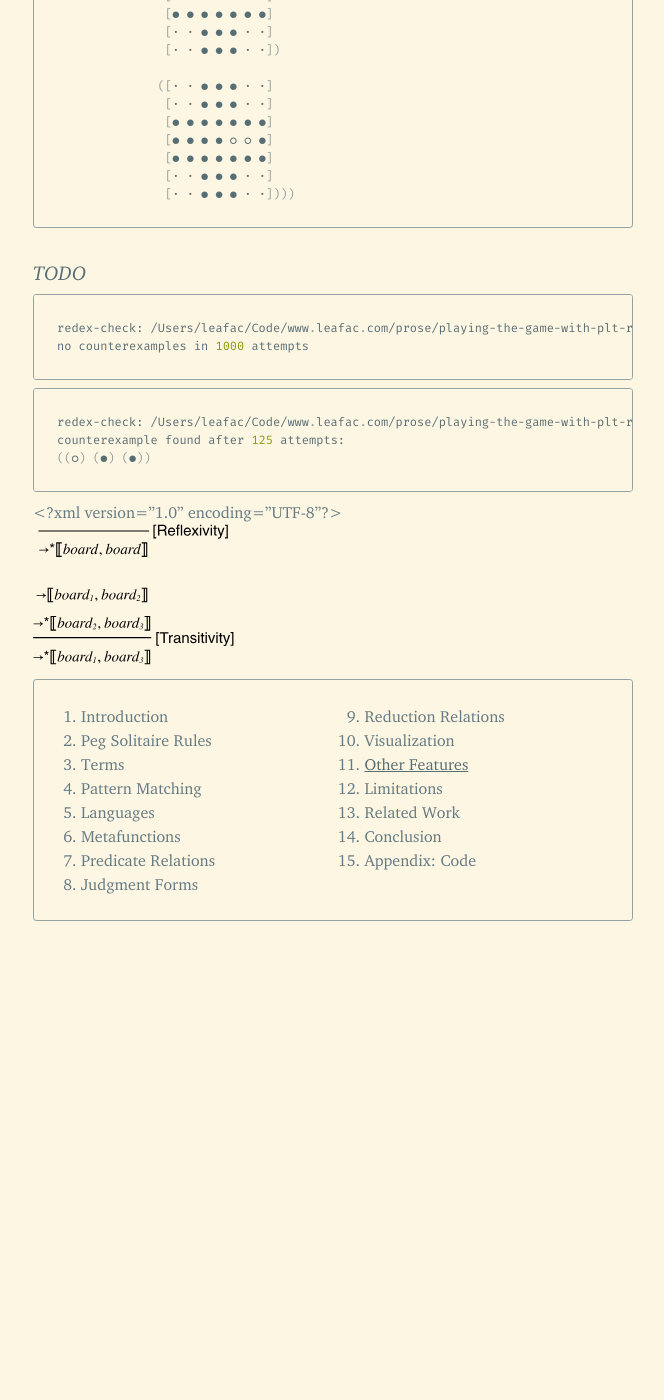
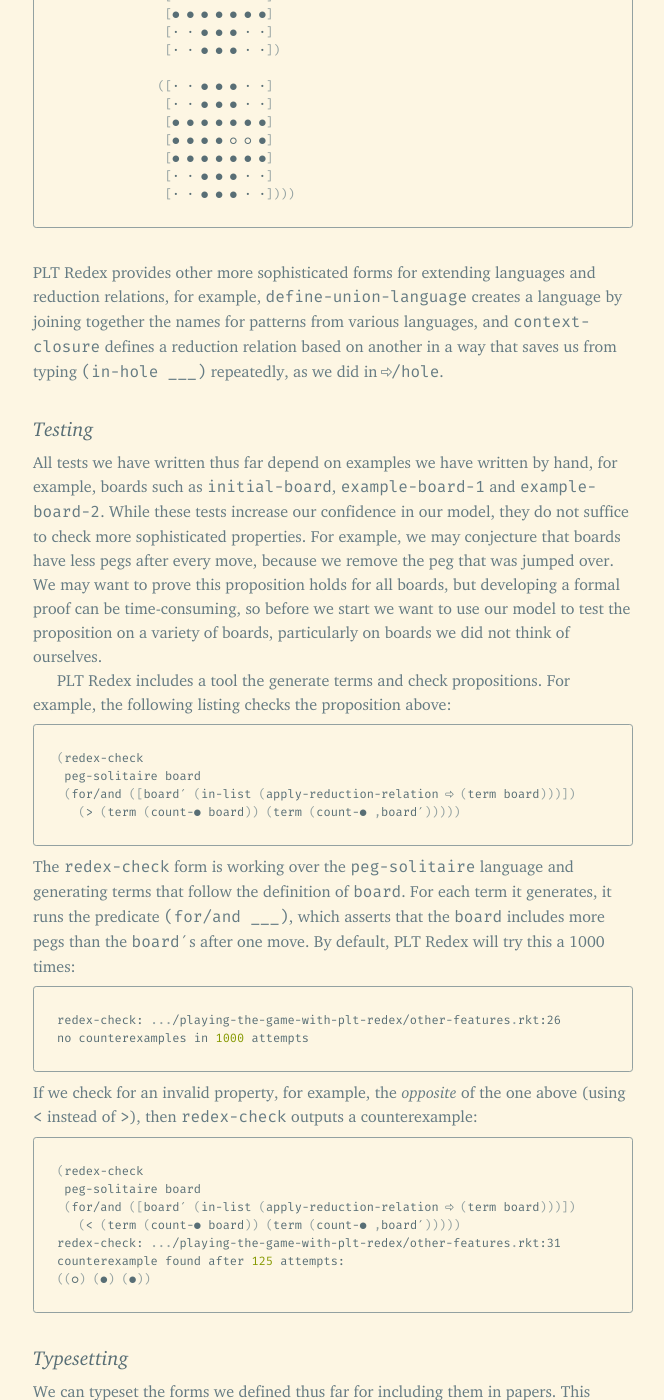
Before and after one commit to leafac/leafac.com, a Jekyll site: the page built from prose/playing-the-game-with-plt-redex/other-features.md, in a window 1280 px wide and 1400 px high, scrolled down 4608 px. Shown: the whole window, without its empty margins (107-771 px from the left). Built offline with Jekyll 4.4.1, drawn with Linux system fonts in a browser that asks for light colours; before the commit the page ends 5553 px from its top, so only the background shows below that; some of the changed text lies outside the part shown.

Commit message:
Finish first draft of “Other Features”

````diff
--- a/prose/playing-the-game-with-plt-redex/other-features.md
+++ b/prose/playing-the-game-with-plt-redex/other-features.md
@@ -173,7 +173,7 @@
         "→")))
 ```
 
-The `(in-hole Board [position_1 ... ● ● ○ position_2 ...])` in the input pattern matches a row including the `● ● ○` sequence. This saves us from having to repeat the surroundings by writing `(row_1 ... ___ row_2 ...)`. The `(in-hole Board [position_1 ... ○ ○ ● position_2 ...])` in the template does the opposite, *plugging* the term `[position_1 ... ○ ○ ● position_2 ...]` in the `hole` we had left in `Board`.
+The `(in-hole Board [position_1 ... ● ● ○ position_2 ...])` in the input pattern matches a row including the `● ● ○` sequence. This saves us from having to repeat the surroundings by writing `(row_1 ... ___ row_2 ...)`.<label class="margin-note"><input type="checkbox"><span markdown="1">We cannot shorten the definition further by removing the `position_<n> ...` parts because a `hole` cannot match a sequence of `position`s, for example, `● ● ○`.</span></label> The `(in-hole Board [position_1 ... ○ ○ ● position_2 ...])` in the template does the opposite, *plugging* the term `[position_1 ... ○ ○ ● position_2 ...]` in the `hole` we had left in `Board`.
 
 The `⇨/hole` extended reduction relation works the same as the `⇨` original reduction relation:
 
@@ -212,18 +212,57 @@
                [· · ● ● ● · ·])))
 ```
 
-TODO
-====
+* * *
+
+PLT Redex provides other more sophisticated forms for extending languages and reduction relations, for example, `define-union-language` creates a language by joining together the names for patterns from various languages, and `context-closure` defines a reduction relation based on another in a way that saves us from typing `(in-hole ___)` repeatedly, as we did in `⇨/hole`.
+
+Testing
+=======
+
+All tests we have written thus far depend on examples we have written by hand, for example, boards such as `initial-board`, `example-board-1` and `example-board-2`. While these tests increase our confidence in our model, they do not suffice to check more sophisticated properties. For example, we may conjecture that boards have less pegs after every move, because we remove the peg that was jumped over. We may want to prove this proposition holds for all boards, but developing a formal proof can be time-consuming, so before we start we want to use our model to test the proposition on a variety of boards, particularly on boards we did not think of ourselves.
+
+PLT Redex includes a tool the generate terms and check propositions. For example, the following listing checks the proposition above:
 
 ```racket
-redex-check: /Users/leafac/Code/www.leafac.com/prose/playing-the-game-with-plt-redex/other-features.rkt:26
+(redex-check
+ peg-solitaire board
+ (for/and ([board′ (in-list (apply-reduction-relation ⇨ (term board)))])
+   (> (term (count-● board)) (term (count-● ,board′)))))
+```
+
+The `redex-check` form is working over the `peg-solitaire` language and generating terms that follow the definition of `board`. For each term it generates, it runs the predicate `(for/and ___)`, which asserts that the `board` includes more pegs than the `board′`s after one move. By default, PLT Redex will try this a 1000 times:
+
+```racket
+redex-check: .../playing-the-game-with-plt-redex/other-features.rkt:26
 no counterexamples in 1000 attempts
 ```
 
+If we check for an invalid property, for example, the *opposite* of the one above (using `<` instead of `>`), then `redex-check` outputs a counterexample:
+
 ```racket
-redex-check: /Users/leafac/Code/www.leafac.com/prose/playing-the-game-with-plt-redex/other-features.rkt:31
+(redex-check
+ peg-solitaire board
+ (for/and ([board′ (in-list (apply-reduction-relation ⇨ (term board)))])
+   (< (term (count-● board)) (term (count-● ,board′)))))
+redex-check: .../playing-the-game-with-plt-redex/other-features.rkt:31
 counterexample found after 125 attempts:
 ((○) (●) (●))
 ```
 
+Typesetting
+===========
+
+We can typeset the forms we defined thus far for including them in papers. This streamlines the writing process and prevents errors when translating our model to LaTeX. For example, the following is the typeset definition of `→*`:
+
+```racket
+(render-judgment-form →*)
+```
+
+<figure markdown="1">
 {% include_relative judgment-form.svg %}
+<figcaption markdown="1">
+The `→*` judgment form as automatically typeset by PLT Redex.
+</figcaption>
+</figure>
+
+This default typesetting may be unsatisfactory, for example, we may wish that `→*` is infix instead of prefix. PLT Redex offers forms to customize the typesetting.
````
